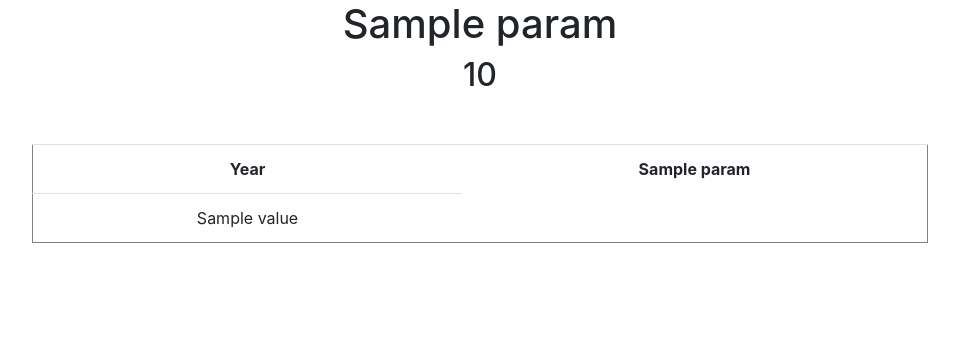
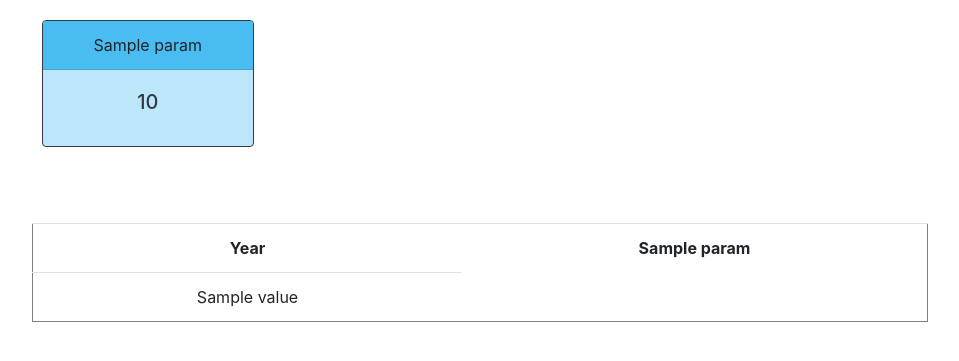
Before and after one commit to paximoo/the_cipher_syndicate, a Python web app: template static/templates/results.html in a window 1280 px wide. Shown: the top 361 px of the page, without its empty margins (160-1119 px from the left). Run offline with Jinja, Linux system fonts and the light colour scheme; the template is opened without the code that fills it: most values are stand-ins (such as "Sample title", 1, 10 or a date in 2020).

Commit message:
card styles done

```diff
--- a/static/templates/results.html
+++ b/static/templates/results.html
@@ -2,12 +2,18 @@
 
 {% block main %}
 <center>
-<div>
+
+<div class="grid">
     {% for param in params %}
-        <h1>{{ param }}</h1>
-        <h2>{{ avgs[loop.index0] }}</h2>
+    <div class="card border-dark mb-3">
+        <div class="card-header">{{ param }}</div>
+            <div class="card-body text-dark">
+                <h5 class="card-title">{{ avgs[loop.index0] }}</h5>
+            </div>
+    </div>
     {% endfor %}
 </div>
+
 <div class="table-container">
     <table class="table">
         <tr>
--- a/static/templates/styles/styles.css
+++ b/static/templates/styles/styles.css
@@ -45,3 +45,19 @@ button {
     border: solid grey .5px;
     text-align: center;
 }
+
+.grid {
+    display: grid;
+    grid-template-columns: repeat(4, 2fr);
+    padding: 10px;
+    margin: 10px;
+    width: 70%;
+    gap: 10px;
+}
+
+.card {
+    background-color: #BCE7FA;
+}
+.card-header {
+    background-color: #49bdf2;
+}
```
